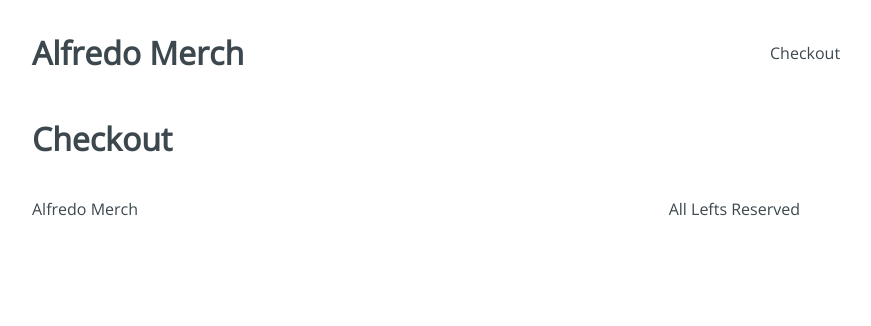
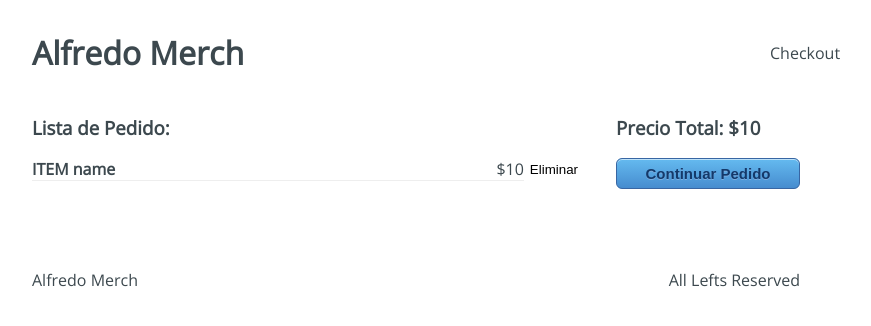
Before and after one commit to alfredosumosav/alfredo-merch, a React app: page /checkout in a window 1280 px wide. Shown: the top 326 px of the page, without its empty margins (224-1095 px from the left). Built offline with nearby package versions, Linux system fonts and the light colour scheme.

Commit message:
add checkout styles

```diff
--- a/src/containers/Checkout.jsx
+++ b/src/containers/Checkout.jsx
@@ -1,5 +1,22 @@
 import React from 'react';
+import "../styles/components/Checkout.css";
 
-const Checkout = () => <h1>Checkout</h1>;
+const Checkout = () =>
+<div className="Checkout">
+  <div className="Checkout-content">
+    <h3>Lista de Pedido:</h3>
+    <div className="Checkout-item">
+      <div className="Checkout-element">
+        <h4>ITEM name</h4>
+        <span>$10</span>
+      </div>
+      <button type="button">Eliminar</button>
+    </div>
+  </div>
+  <div className="Checkout-sidebar">
+    <h3>Precio Total: $10</h3>
+    <button type="button">Continuar Pedido</button>
+  </div>
+</div>;
 
 export default Checkout;
```
